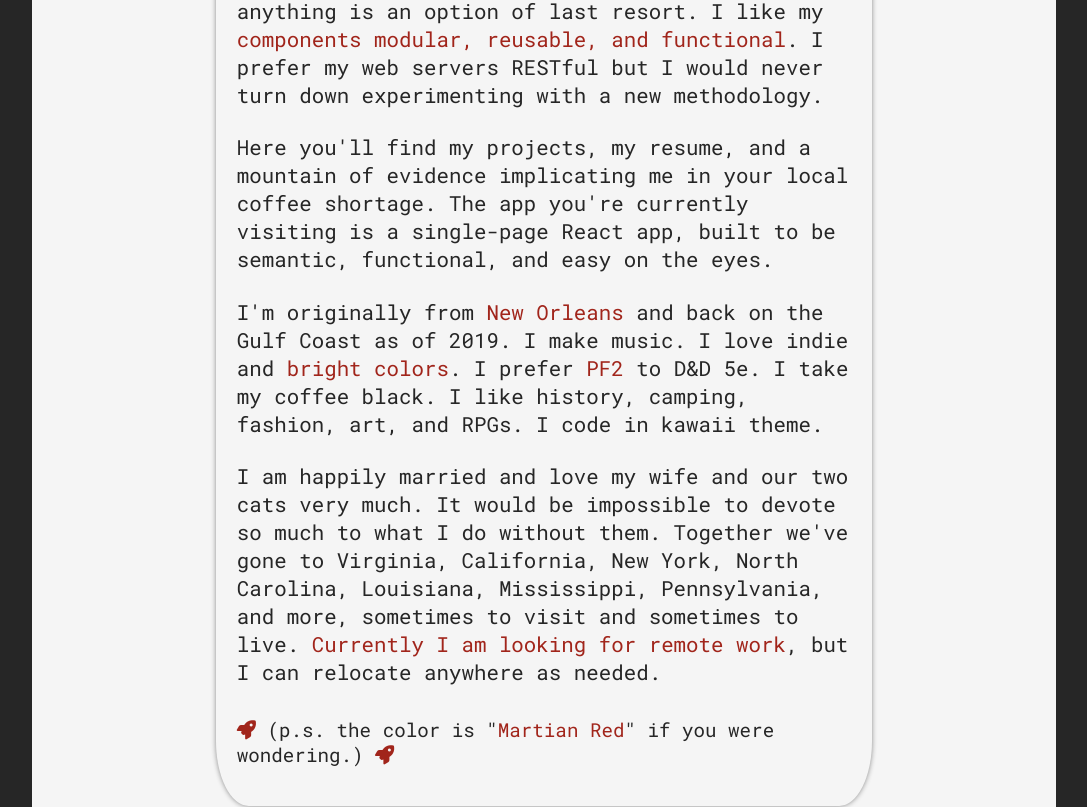
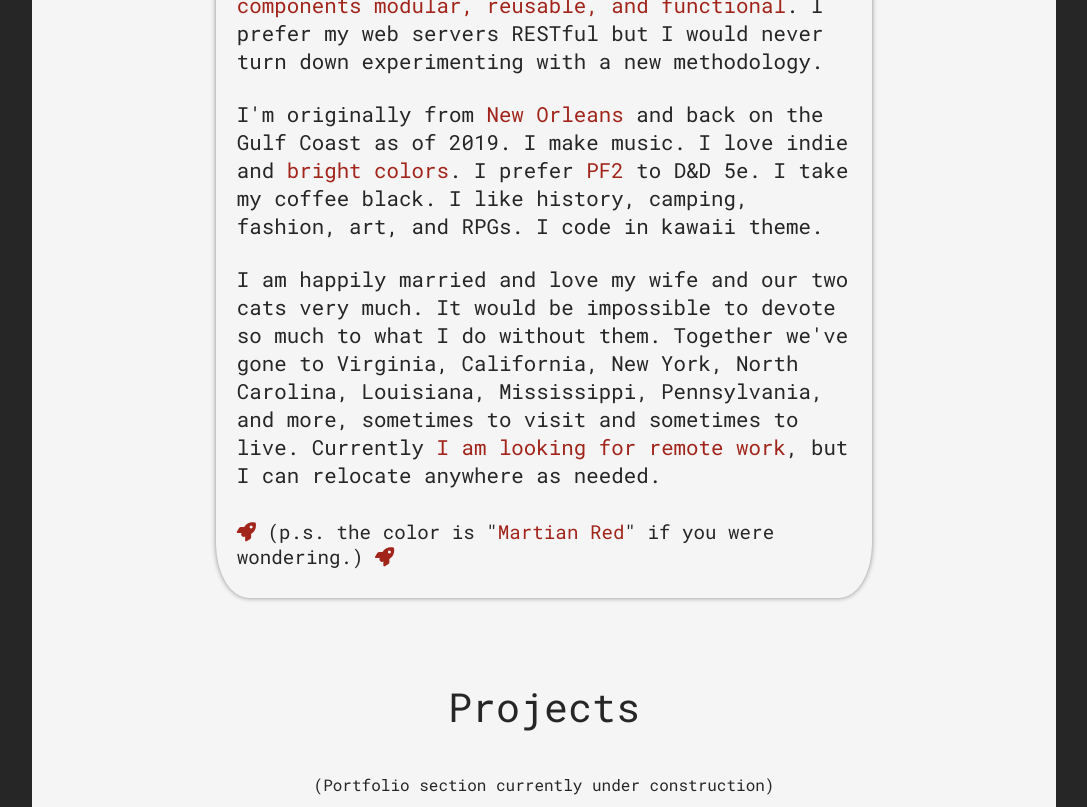
Before and after one commit to MMendes24/portfolio-site-iii, a React (Create React App) app: page / in a window 1280 px wide. Shown: the part 1280-2087 px from the top of the page, without its empty margins (96-1183 px from the left). Built offline with nearby package versions, Linux system fonts and the light colour scheme.

Commit message:
Adjustments to about section

```diff
--- a/src/components/About.js
+++ b/src/components/About.js
@@ -9,11 +9,11 @@ const About = () => {
             <img className="profile" src={profile} alt="mars mendes" />
             <p className="about-p">I'm a <ColorSpan>full stack web developer</ColorSpan> who loves to work with <ColorSpan>React</ColorSpan>, but I'm open to falling in love with other frameworks. At the same time, I've always <ColorSpan>excelled on server side</ColorSpan>. I'm a huge believer in programmatic solutions and that hard-coded anything is an option of last resort. I like my <ColorSpan>components modular, reusable, and functional</ColorSpan>. I prefer my web servers RESTful but I would never turn down experimenting with a new methodology.</p>
 
-            <p className="about-p">Here you'll find my projects, my resume, and a mountain of evidence implicating me in your local coffee shortage. The app you're currently visiting is a single-page React app, built to be semantic, functional, and easy on the eyes.</p>
+            {/* <p className="about-p">Here you'll find my projects, my resume, and a mountain of evidence implicating me in your local coffee shortage. The app you're currently visiting is a single-page React app, built to be semantic, functional, and easy on the eyes.</p> */}
 
             <p className="about-p">I'm originally from <ColorSpan>New Orleans</ColorSpan> and back on the Gulf Coast as of 2019. I make music. I love indie and <ColorSpan>bright colors</ColorSpan>. I prefer <ColorSpan>PF2</ColorSpan> to D&D 5e. I take my coffee black. I like history, camping, fashion, art, and RPGs. I code in kawaii theme.</p>
 
-            <p className="about-p">I am happily married and love my wife and our two cats very much. It would be impossible to devote so much to what I do without them. Together we've gone to Virginia, California, New York, North Carolina, Louisiana, Mississippi, Pennsylvania, and more, sometimes to visit and sometimes to live. <ColorSpan>Currently I am looking for remote work</ColorSpan>, but I can relocate anywhere as needed.</p>
+            <p className="about-p">I am happily married and love my wife and our two cats very much. It would be impossible to devote so much to what I do without them. Together we've gone to Virginia, California, New York, North Carolina, Louisiana, Mississippi, Pennsylvania, and more, sometimes to visit and sometimes to live. Currently <ColorSpan>I am looking for remote work</ColorSpan>, but I can relocate anywhere as needed.</p>
 
             <p id="ps"><i className="fas fa-rocket"></i> (p.s. the color is "<ColorSpan>Martian Red</ColorSpan>" if you were wondering.) <i className="fas fa-rocket"></i></p>
 
--- a/src/styling/index.js
+++ b/src/styling/index.js
@@ -227,7 +227,7 @@ const AboutStyles = styled.section`
 	flex-flow: column;
 	align-items: center;
 	width: 60%;
-	padding: 2%;
+	padding: 1% 2%;
 	margin: 2% auto;
 	border-radius: 5%;
 	box-shadow: 0 0 5px #888888;
@@ -248,7 +248,7 @@ const AboutStyles = styled.section`
 	}
 
 	.profile {
-		width: 40%;
+		width: 35%;
 		box-shadow: 0 0 5px #888888;
 		border-radius: 5%;
 		margin: 3% 0%;
```
